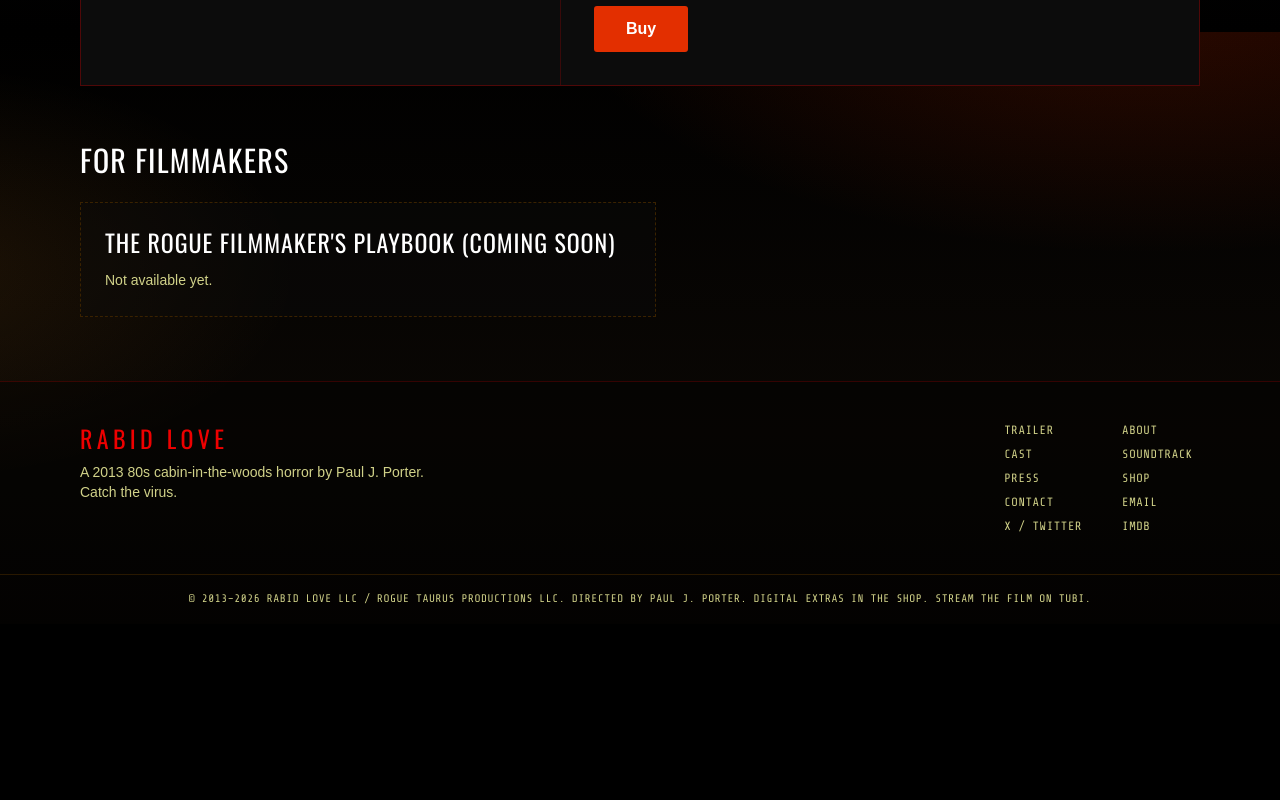
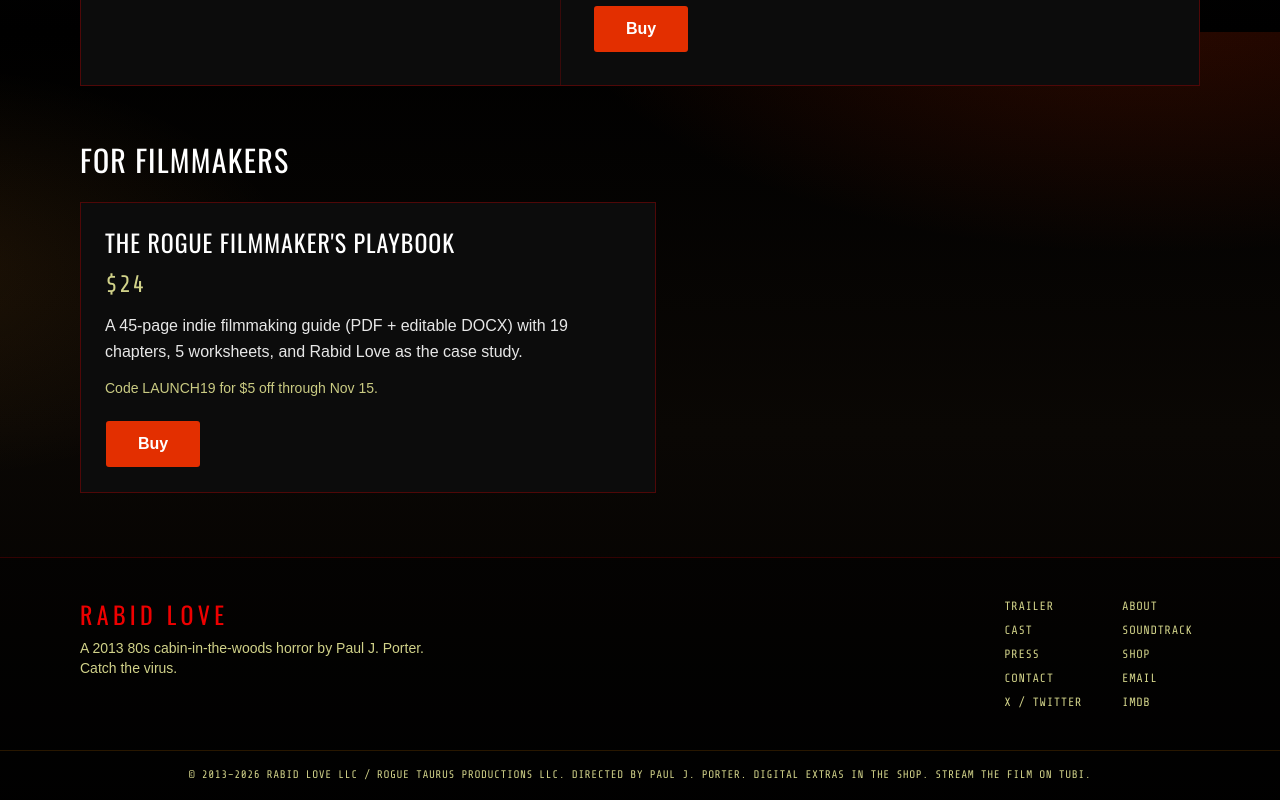
Before and after one commit to PaulJPorter/rabid-love-site, a Next.js app: page /shop in a window 1280 px wide. Shown: the part 768-1568 px from the top of the page. Before the commit the page ends 1392 px from the top, so only its background shows below. Built offline with nearby package versions, Linux system fonts and the light colour scheme.

Commit message:
List the Rogue Filmmaker's Playbook on the shop
Replace the coming-soon card with a $24 buy link, the launch code, and a second Product JSON-LD entry.

Co-authored-by: PaulJPorter <PaulJPorter@users.noreply.github.com>

```diff
--- a/src/app/shop/page.tsx
+++ b/src/app/shop/page.tsx
@@ -2,12 +2,12 @@ import type { Metadata } from "next";
 import Image from "next/image";
 import { Button } from "@/components/ui/button";
 import { PageHero } from "@/components/page-hero";
-import { collection, siteUrl } from "@/lib/site";
+import { collection, playbook, siteUrl } from "@/lib/site";
 
 export const metadata: Metadata = {
   title: "Shop",
   description:
-    "Rabid Love: The Complete Behind-the-Scenes Collection. The 44-page book, original script with handwritten notes, press kit, and soundtrack listening guide. $24.",
+    "Rabid Love extras: the $24 behind-the-scenes collection, and The Rogue Filmmaker's Playbook, a 45-page indie filmmaking guide. Code LAUNCH19 for $5 off the playbook through Nov 15.",
   openGraph: {
     title: "Rabid Love: The Complete Behind-the-Scenes Collection",
     description: collection.description,
@@ -22,34 +22,51 @@ export const metadata: Metadata = {
   },
 };
 
-const productJsonLd = {
+type ShopProduct = {
+  name: string;
+  description: string;
+  price: string;
+  priceCurrency: string;
+  availability: string;
+  url: string;
+  image?: string;
+};
+
+function productJsonLd(product: ShopProduct) {
+  return {
     "@context": "https://schema.org",
     "@type": "Product",
-  name: collection.name,
-  description: collection.description,
-  image: `${siteUrl}${collection.image}`,
+    name: product.name,
+    description: product.description,
+    ...(product.image ? { image: `${siteUrl}${product.image}` } : {}),
     brand: {
       "@type": "Brand",
       name: "Rabid Love",
     },
     offers: {
       "@type": "Offer",
-    price: collection.price,
-    priceCurrency: collection.priceCurrency,
-    availability: collection.availability,
-    url: collection.url,
+      price: product.price,
+      priceCurrency: product.priceCurrency,
+      availability: product.availability,
+      url: product.url,
     },
   };
+}
+
+const shopProducts = [collection, playbook];
 
 export default function ShopPage() {
   return (
     <>
+      {shopProducts.map((product) => (
         <script
+          key={product.url}
           type="application/ld+json"
           dangerouslySetInnerHTML={{
-          __html: JSON.stringify(productJsonLd).replace(/</g, "\\u003c"),
+            __html: JSON.stringify(productJsonLd(product)).replace(/</g, "\\u003c"),
           }}
         />
+      ))}
 
       <PageHero kicker="Shop" title="Official extras">
         Digital releases from the film. Rabid Love itself stays free to stream on Tubi.
@@ -91,13 +108,19 @@ export default function ShopPage() {
 
       <section className="mx-auto max-w-6xl px-4 pt-2 pb-16">
         <h2 className="text-3xl">For Filmmakers</h2>
-        <article className="mt-6 max-w-xl border border-dashed border-border bg-card/40 p-6">
-          <h3 className="text-2xl leading-tight">
-            The Rogue Filmmaker&apos;s Playbook (coming soon)
-          </h3>
-          <p className="mt-3 text-sm leading-relaxed text-muted-foreground">
-            Not available yet.
-          </p>
+        <article className="mt-6 max-w-xl border border-magenta/30 bg-card p-6">
+          <h3 className="text-2xl leading-tight">{playbook.name}</h3>
+          <p className="mt-3 font-mono text-2xl tracking-wide text-cyan">$24</p>
+          <p className="mt-3 text-base leading-relaxed text-foreground/90">{playbook.description}</p>
+          <p className="mt-3 text-sm leading-relaxed text-acid">{playbook.offerNote}</p>
+          <Button
+            asChild
+            className="mt-5 h-12 w-full bg-blood text-base font-semibold text-white hover:bg-[#ff0000] sm:w-fit sm:px-8"
+          >
+            <a href={playbook.url} target="_blank" rel="noopener noreferrer">
+              Buy
+            </a>
+          </Button>
         </article>
       </section>
     </>
--- a/src/lib/site.ts
+++ b/src/lib/site.ts
@@ -50,6 +50,8 @@ export const links = {
   imdbSoundtrack: "https://www.imdb.com/title/tt2325014/soundtrack/",
   collection:
     "https://jayhawkjames.gumroad.com/l/rabid-love-collection",
+  playbook:
+    "https://jayhawkjames.gumroad.com/l/rogue-filmmakers-playbook",
 } as const;
 
 export const collection = {
@@ -69,6 +71,17 @@ export const collection = {
     "10-page press kit",
     "Soundtrack listening guide",
   ],
+} as const;
+
+export const playbook = {
+  name: "The Rogue Filmmaker's Playbook",
+  price: "24",
+  priceCurrency: "USD",
+  availability: "https://schema.org/InStock",
+  url: links.playbook,
+  description:
+    "A 45-page indie filmmaking guide (PDF + editable DOCX) with 19 chapters, 5 worksheets, and Rabid Love as the case study.",
+  offerNote: "Code LAUNCH19 for $5 off through Nov 15.",
 } as const;
 
 export const nav = [
```
Lines whose indentation alone changed are shown as unchanged.
